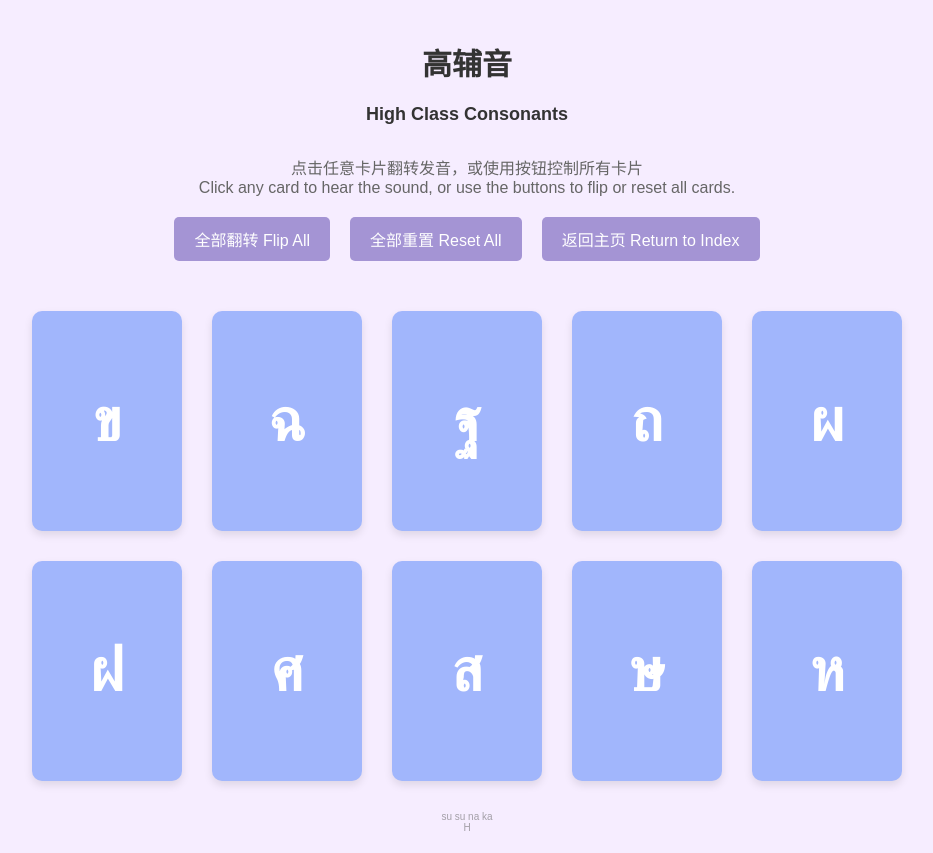
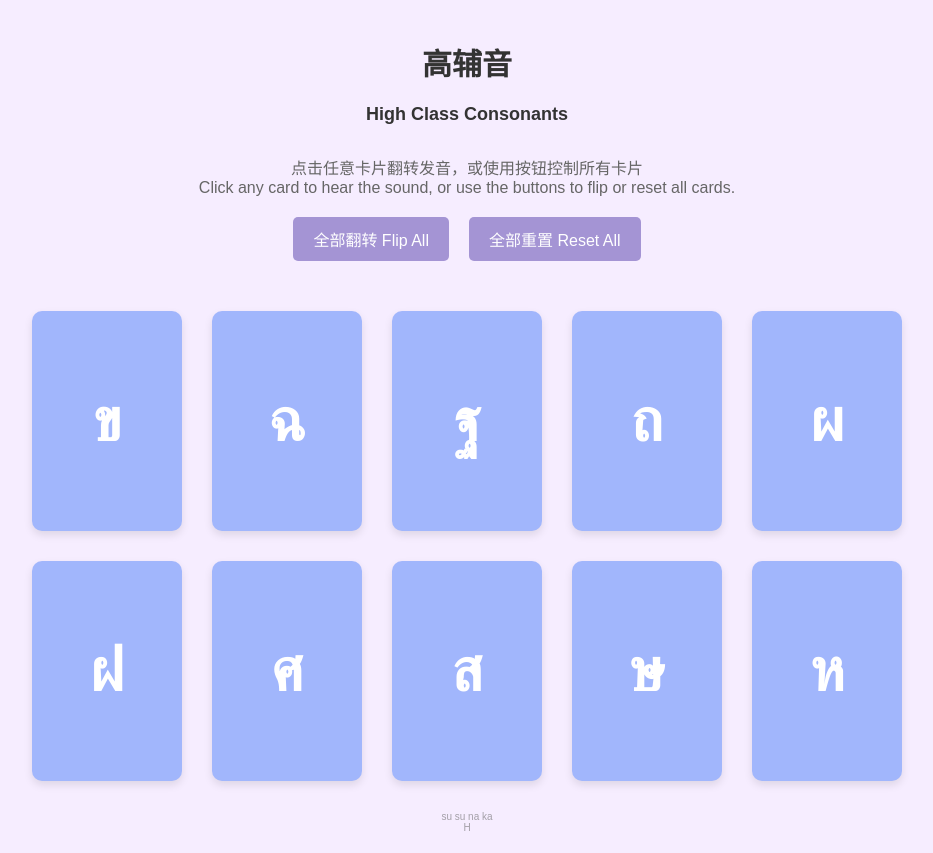
Before and after one commit to hiimbobohou/hiimbobohou.github.io, a plain HTML site: page ThaiLearningProgram/ThaiAlphabetSound/html/HighClass.html in a window 1280 px wide. Shown: the whole page, without its empty margins (173-1106 px from the left). Drawn offline with Linux system fonts and the light colour scheme.

Commit message:
Update HighClass.html

```diff
--- a/ThaiLearningProgram/ThaiAlphabetSound/html/HighClass.html
+++ b/ThaiLearningProgram/ThaiAlphabetSound/html/HighClass.html
@@ -3,7 +3,7 @@
 <head>
     <meta charset="UTF-8">
     <meta name="viewport" content="width=device-width, initial-scale=1.0">
-    <title>中辅音</title>
+    <title>高辅音</title>
     <link rel="stylesheet" href="../style.css">
 </head>
 <body>
@@ -19,7 +19,6 @@
     <div class="controls">
         <button id="flipAllBtn">全部翻转 Flip All</button>
         <button id="resetAllBtn">全部重置 Reset All</button>
-        <button id="returnToIndex">返回主页 Return to Index</button>
     </div>
 
 
```
